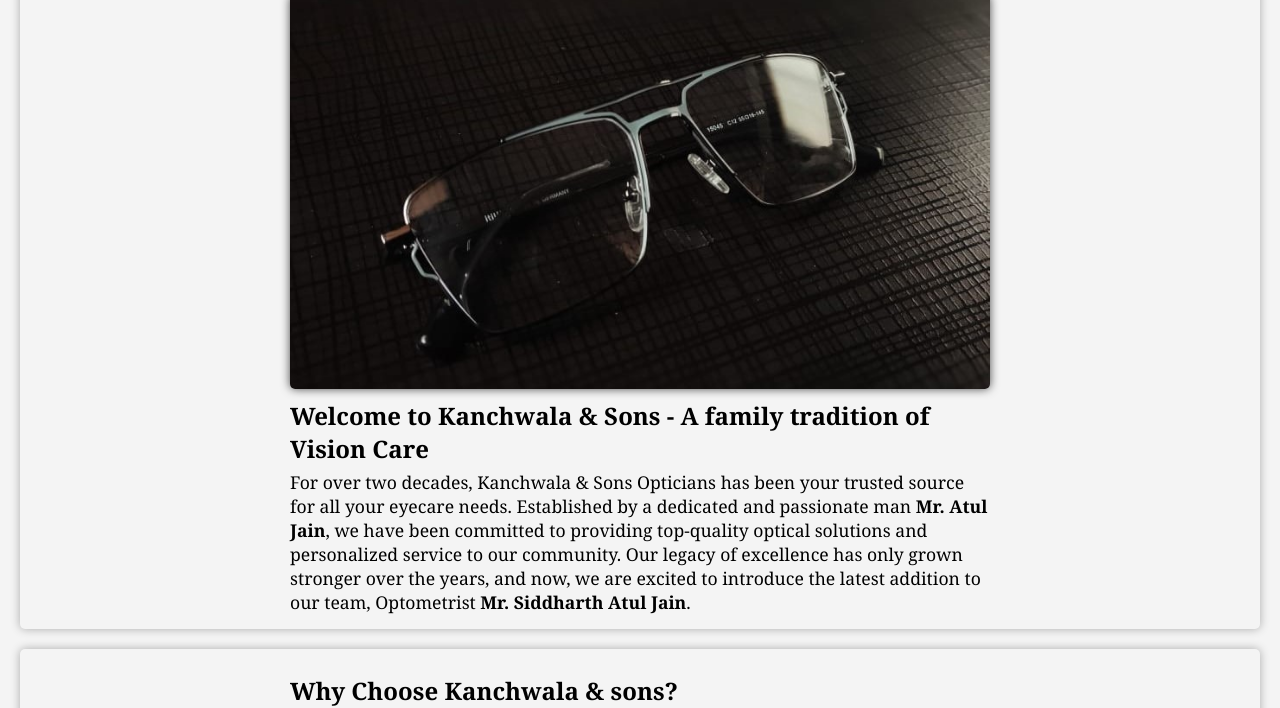
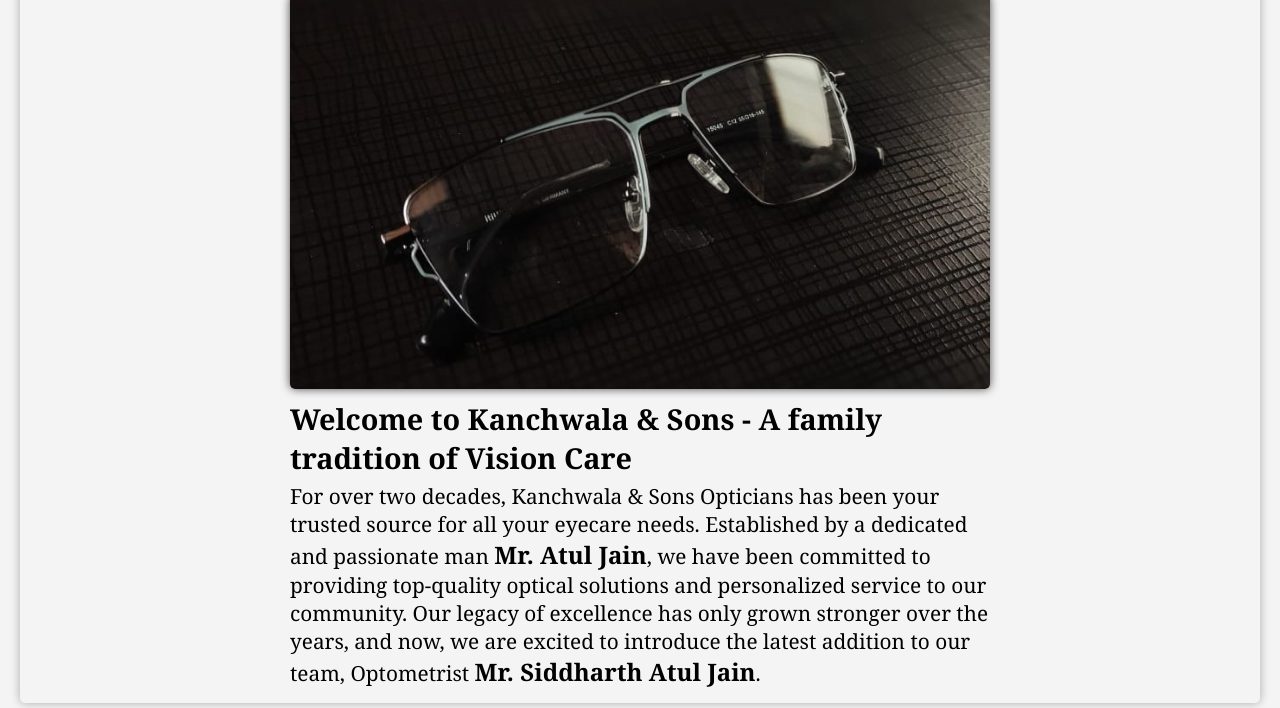
Before and after one commit to ShreyNagda/kanchwala, a plain HTML site: page index.html in a window 1280 px wide. Shown: the part 251-959 px from the top of the page. Drawn offline with Linux system fonts and the light colour scheme.

Commit message:
Correction in layout

```diff
--- a/style.css
+++ b/style.css
@@ -42,11 +42,11 @@
 
 p {
   margin-top: 5px;
-  font-size: 1.1rem;
+  font-size: 1.3rem;
 }
 
 h3 {
-  font-size: 1.5rem;
+  font-size: 1.8rem;
   font-weight: 600;
 }
 
@@ -77,6 +77,7 @@
 
 .div-section span {
   font-weight: 700;
+  font-size: 1.5rem;
 }
 
 .features-list {
```
